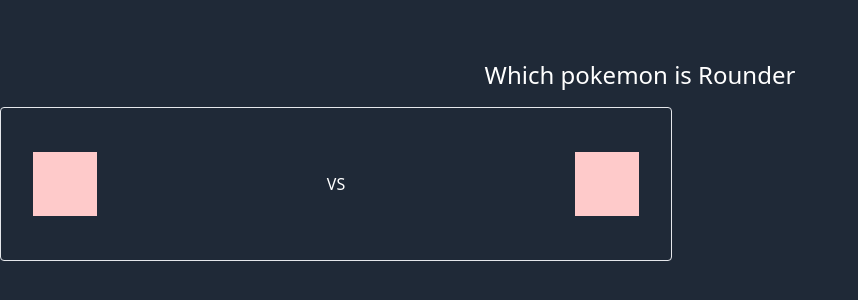
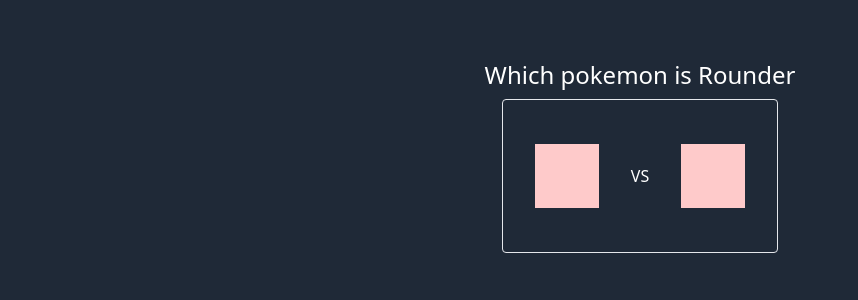
Before and after one commit to Kojiro-schatten/rounderPoke, a Next.js app: page / in a window 1280 px wide. Shown: the part 240-540 px from the top of the page, without its empty margins (0-858 px from the left). Built offline with nearby package versions, Linux system fonts and the light colour scheme.

Commit message:
modify: style

```diff
--- a/pages/index.tsx
+++ b/pages/index.tsx
@@ -7,11 +7,12 @@
   return (
     <div className="h-screen w-screen flex flex-col justify-center align-center-middle">
       <div className="text-2xl text-center">Which pokemon is Rounder</div>
-      <div className="p-2"/>
-      <div className="border rounded p-8 flex justify-between items-center max-w-2xl">
-        <div className='w-16 h-16 bg-red-200'></div>
-        <div className='p-8'>VS</div>
-        <div className='w-16 h-16 bg-red-200'></div>
+      <div className="p-2 flex justify-center">
+        <div className="border rounded p-8 flex justify-between items-center max-w-2xl">
+          <div className='w-16 h-16 bg-red-200'></div>
+          <div className='p-8'>VS</div>
+          <div className='w-16 h-16 bg-red-200'></div>
+        </div>
       </div>
     </div>
   )
```
